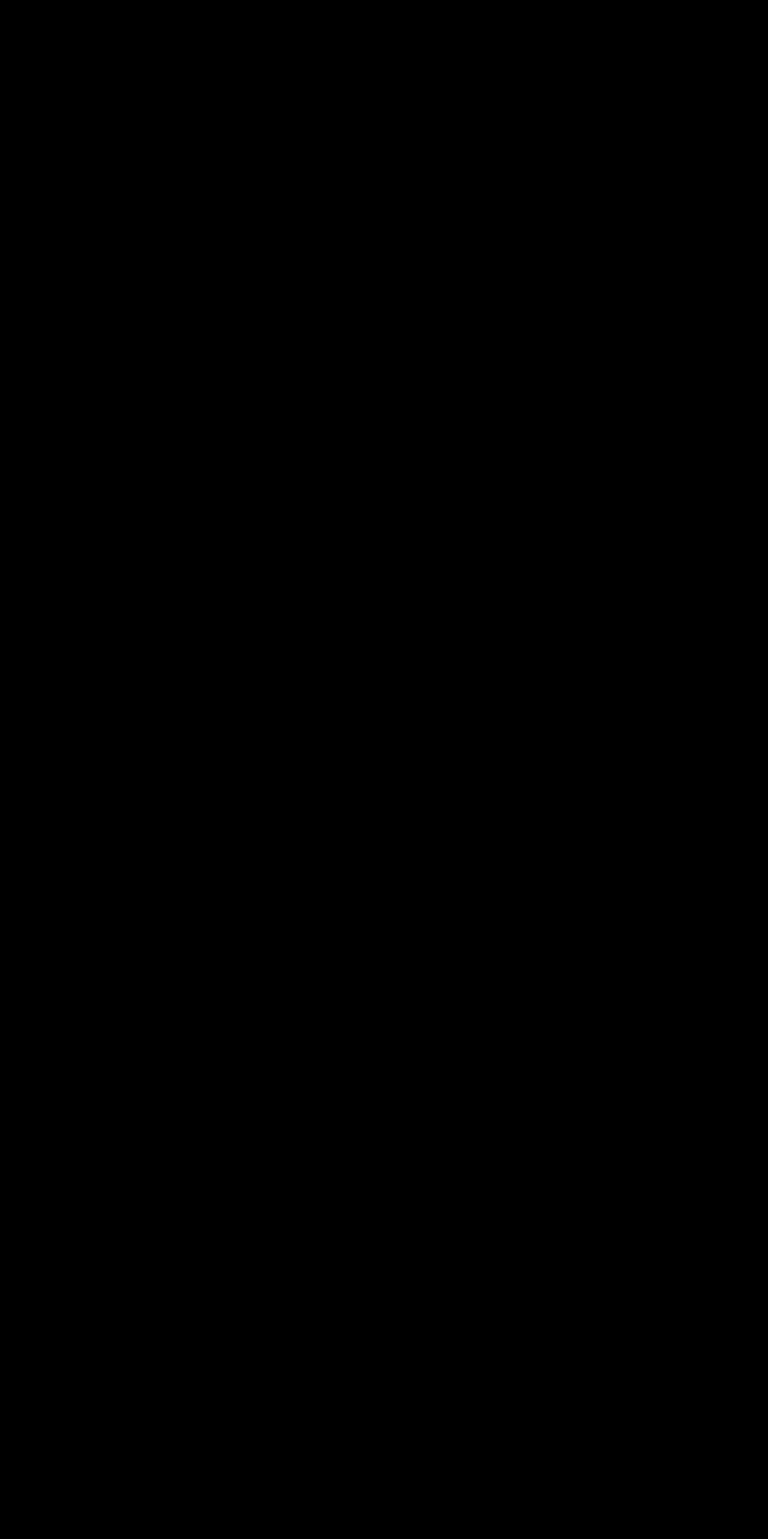
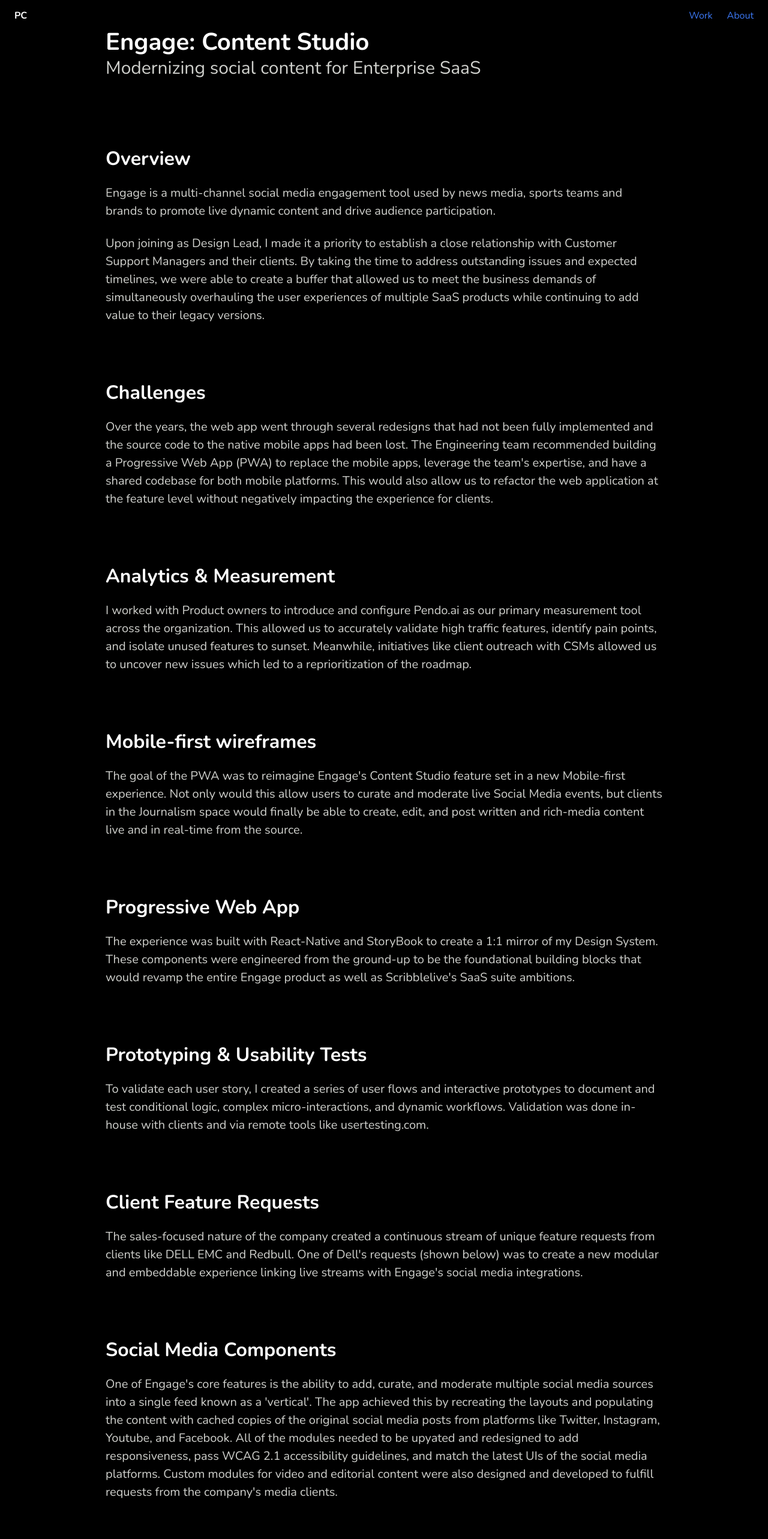
Before and after one commit to pchae/nuxt3-app, a Nuxt app: page /project in a window 1280 px wide. Before the commit this address had no page. Shown: the top 2566 px of the page at 60% size. Before the commit the page ends 800 px from the top, so only its background shows below. Built offline with nearby package versions, Linux system fonts and the light colour scheme.

Commit message:
Create project template

```diff
--- /dev/null
+++ b/pages/project.vue
@@ -0,0 +1,101 @@
+<template>
+    <div class="">
+        <Head>
+            <Title>Phil Choi - Project page</Title>
+            <Meta name="description" content="About Phil Choi, Product Designer based in Toronto"/>
+        </Head>
+        <Nav />
+
+        <section id="intro" class="container is-widescreen py-6 px-4">
+            <div class="content is-medium">
+                <h1 class="title has-text-white">Engage: Content Studio</h1>
+                <h3 class="subtitle has-text-weight-normal has-text-grey-light">Modernizing social content for Enterprise SaaS</h3>
+            </div>
+        </section>
+
+        <section id="overview" class="container py-6 px-4">
+            <div class="content">
+                <h1 class="title has-text-white">Overview</h1>
+            </div>
+            <div class="content">
+                <p class="is-size-5 has-text-weight-normal has-text-grey-light">Engage is a multi-channel social media engagement tool used by news media, sports teams and brands to promote live dynamic content and drive audience participation.</p>
+            </div>
+            <div class="content">
+                <p class="is-size-5 has-text-weight-normal has-text-grey-light">Upon joining as Design Lead, I made it a priority to establish a close relationship with Customer Support Managers and their clients. By taking the time to address outstanding issues and expected timelines, we were able to create a buffer that allowed us to meet the business demands of simultaneously overhauling the user experiences of multiple SaaS products while continuing to add value to their legacy versions.</p>
+            </div>
+        </section>
+
+        <section id="challenges" class="container py-6 px-4">
+            <div class="content">
+                <h1 class="title has-text-white">Challenges</h1>
+            </div>
+            <div class="content">
+                <p class="is-size-5 has-text-weight-normal has-text-grey-light">Over the years, the web app went through several redesigns that had not been fully implemented and the source code to the native mobile apps had been lost. The Engineering team recommended building a Progressive Web App (PWA) to replace the mobile apps, leverage the team's expertise, and have a shared codebase for both mobile platforms. This would also allow us to refactor the web application at the feature level without negatively impacting the experience for clients.</p>
+            </div>
+        </section>
+
+        <section id="analytics" class="container py-6 px-4">
+            <div class="content">
+                <h1 class="title has-text-white">Analytics & Measurement</h1>
+            </div>
+            <div class="content">
+                <p class="is-size-5 has-text-weight-normal has-text-grey-light">I worked with Product owners to introduce and configure Pendo.ai as our primary measurement tool across the organization. This allowed us to accurately validate high traffic features, identify pain points, and isolate unused features to sunset. Meanwhile, initiatives like client outreach with CSMs allowed us to uncover new issues which led to a reprioritization of the roadmap.</p>
+            </div>
+        </section>
+
+        <section id="wireframes" class="container py-6 px-4">
+            <div class="content">
+                <h1 class="title has-text-white">Mobile-first wireframes</h1>
+            </div>
+            <div class="content">
+                <p class="is-size-5 has-text-weight-normal has-text-grey-light">The goal of the PWA was to reimagine Engage's Content Studio feature set in a new Mobile-first experience. Not only would this allow users to curate and moderate live Social Media events, but clients in the Journalism space would finally be able to create, edit, and post written and rich-media content live and in real-time from the source.</p>
+            </div>
+        </section>
+
+        <section id="pwa" class="container py-6 px-4">
+            <div class="content">
+                <h1 class="title has-text-white">Progressive Web App</h1>
+            </div>
+            <div class="content">
+                <p class="is-size-5 has-text-weight-normal has-text-grey-light">The experience was built with React-Native and StoryBook to create a 1:1 mirror of my Design System. These components were engineered from the ground-up to be the foundational building blocks that would revamp the entire Engage product as well as Scribblelive's SaaS suite ambitions.</p>
+            </div>
+        </section>
+
+        <section id="prototype" class="container py-6 px-4">
+            <div class="content">
+                <h1 class="title has-text-white">Prototyping & Usability Tests</h1>
+            </div>
+            <div class="content">
+                <p class="is-size-5 has-text-weight-normal has-text-grey-light">To validate each user story, I created a series of user flows and interactive prototypes to document and test conditional logic, complex micro-interactions, and dynamic workflows. Validation was done in-house with clients and via remote tools like usertesting.com.</p>
+            </div>
+        </section>
+
+        <section id="clients" class="container py-6 px-4">
+            <div class="content">
+                <h1 class="title has-text-white">Client Feature Requests</h1>
+            </div>
+            <div class="content">
+                <p class="is-size-5 has-text-weight-normal has-text-grey-light">The sales-focused nature of the company created a continuous stream of unique feature requests from clients like DELL EMC and Redbull. One of Dell's requests (shown below) was to create a new modular and embeddable experience linking live streams with Engage's social media integrations.</p>
+            </div>
+        </section>
+
+        <section id="clients" class="container py-6 px-4">
+            <div class="content">
+                <h1 class="title has-text-white">Social Media Components</h1>
+            </div>
+            <div class="social">
+                <p class="is-size-5 has-text-weight-normal has-text-grey-light">One of Engage's core features is the ability to add, curate, and moderate multiple social media sources into a single feed known as a 'vertical'. The app achieved this by recreating the layouts and populating the content with cached copies of the original social media posts from platforms like Twitter, Instagram, Youtube, and Facebook. All of the modules needed to be upyated and redesigned to add responsiveness, pass WCAG 2.1 accessibility guidelines, and match the latest UIs of the social media platforms. Custom modules for video and editorial content were also designed and developed to fulfill requests from the company's media clients.</p>
+            </div>
+        </section>
+        <Footer />
+    </div>
+</template>
+
+
+<script lang="ts">
+</script>
+
+
+<style lang="scss" scoped>
+
+</style>
```
